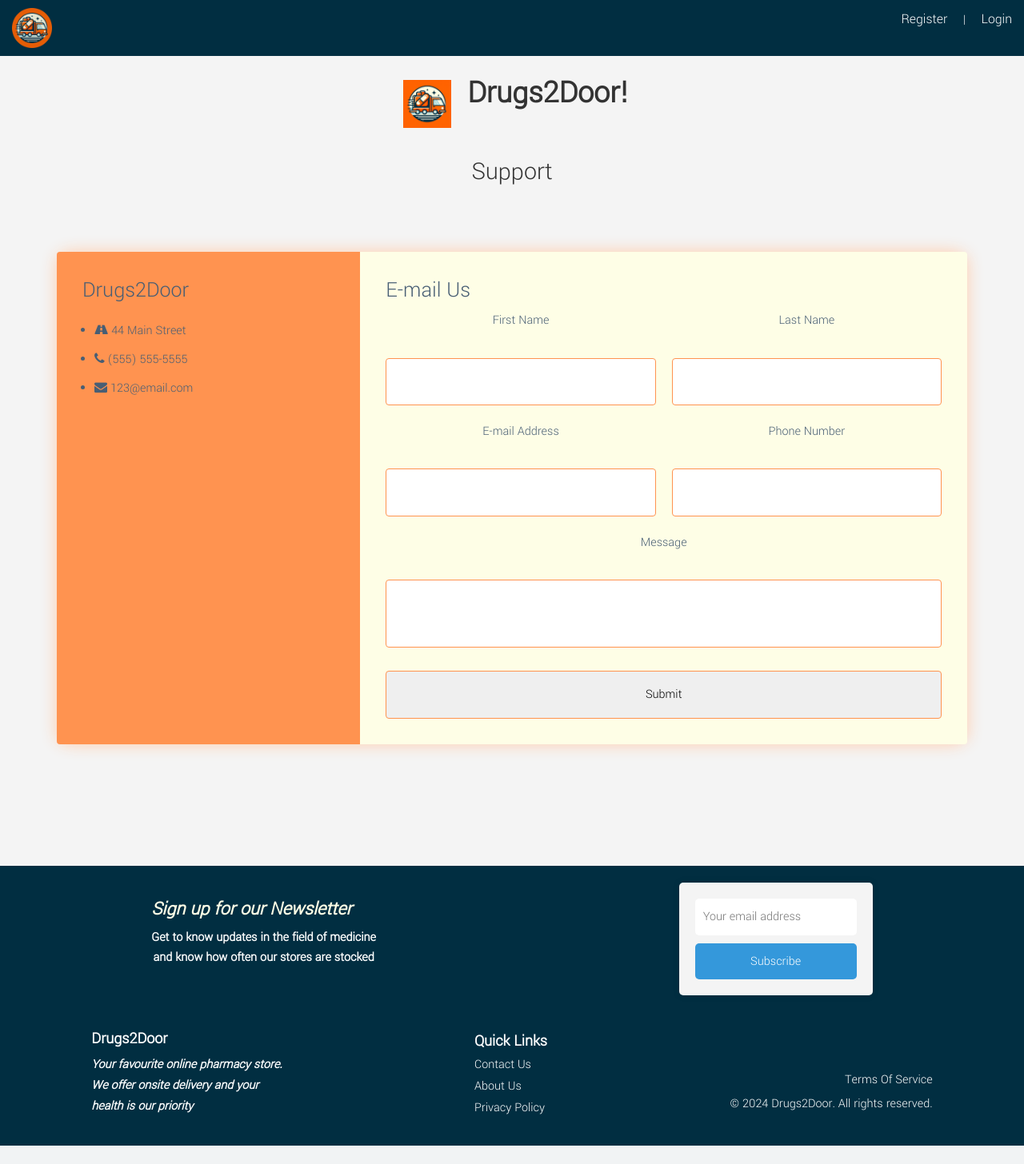
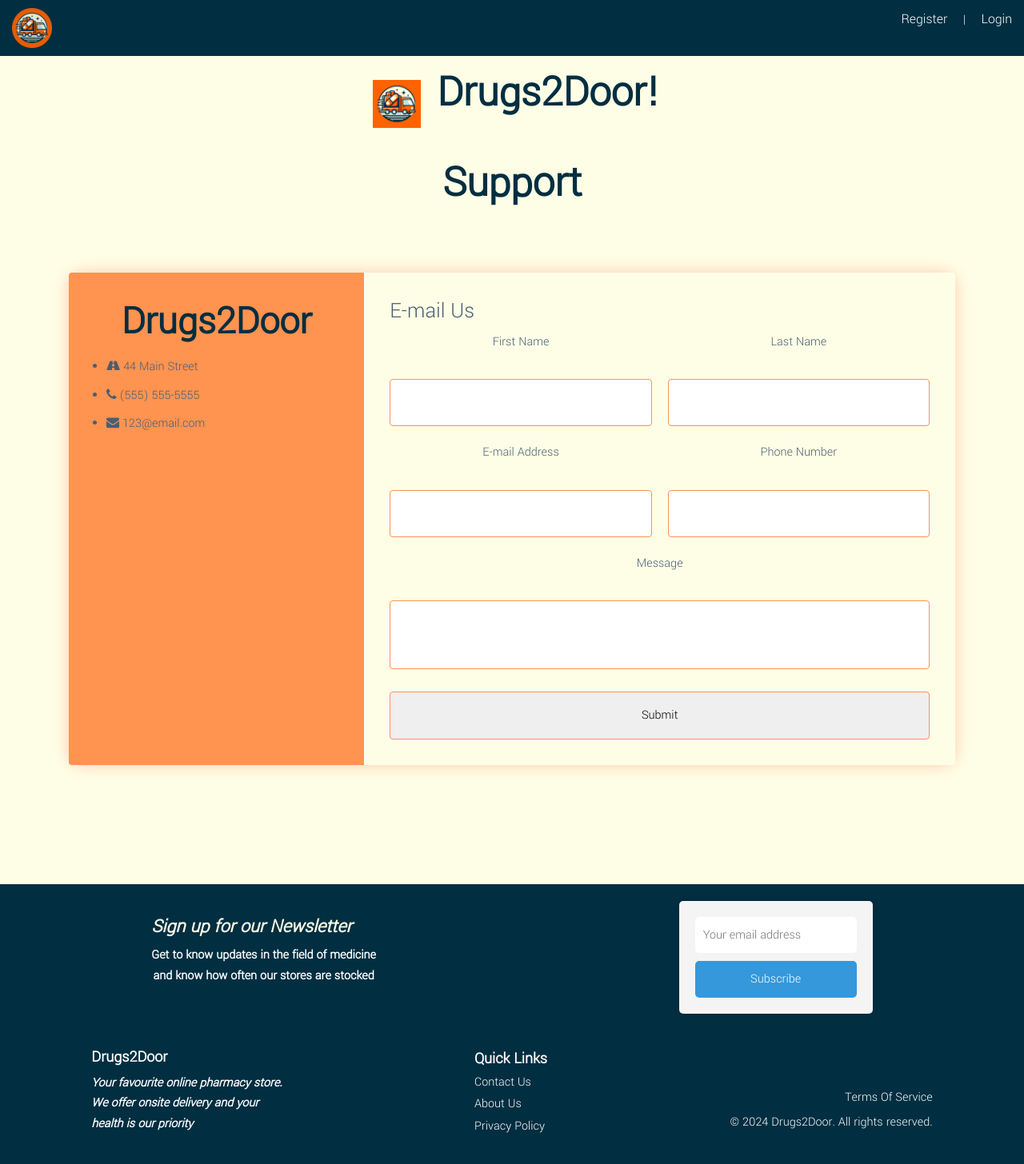
Before and after one commit to chrispoon007/Drugs2Door, a Flask app: page /support in a window 1280 px wide. Shown: the whole page at 80% size. Before the commit the page ends 1433 px from the top, so only its background shows below. Run offline with Flask 3, Linux system fonts and the light colour scheme; some libraries are stand-ins or nearby versions.

Commit message:
Made a few changes to the support page, the order page and the 'upload Prescription' Page

```diff
--- a/templates/base.html
+++ b/templates/base.html
@@ -13,6 +13,7 @@
     <script src="https://ajax.googleapis.com/ajax/libs/jquery/3.5.1/jquery.min.js"></script>
     <link rel="stylesheet" href="{{ url_for('static', filename='css/home.css') }}">
     <link rel="stylesheet" href="https://cdnjs.cloudflare.com/ajax/libs/font-awesome/4.7.0/css/font-awesome.min.css">
+
 
 </head>
 {% if request.endpoint != 'home' %}
@@ -39,6 +40,12 @@
     nav {
         background-color: #012E41;
     }
+    .fa-user {
+        color:#FF6300
+    }
+    .fa-question-circle {
+        color:#FF6300
+    }
 </style>
 {% endif %}
 <body>
@@ -52,9 +59,9 @@
         <a href="{{ url_for('upload') }}" class="h5">Upload Prescription</a>
         <a href="{{ url_for('orders') }}" class="h5">Orders</a>
             <div class="right-align d-flex align-items-center my-auto">
-                <span>Welcome <a href="{{ url_for('userdetails') }}">{{ current_user.name }}</a></span> |
-                <a href="{{ url_for('support') }}">Support</a> |
-                <a href="{{ url_for('logout') }}">Logout</a>
+                <span>Welcome,<a href="{{ url_for('userdetails') }}">{{ current_user.name }}</a></span> |
+                <a href="{{ url_for('support') }}"><i class="fa fa-question-circle"></i> Support</a> |
+                <a href="{{ url_for('logout') }}"> <i class="fa fa-user"></i> Logout</a>
         {% elif current_user.role_id == 1 %}
         <a href="{{ url_for('dashboard') }}" class="h5">Pharmacist Dashboard</a>
         <a href="{{ url_for('pharmacistdash') }}" class="h5">All Orders</a>
@@ -72,6 +79,12 @@
         {% endif %}
     </nav>
     {% if request.endpoint == 'home' %}
+    <style>
+        nav {
+        background-color: #012E41;
+    }
+    </style>
+
         <div class="wrapper">
             <div class="first-wrapper">
                 <h1> Your Dose Delivered, Stat!</h1>
--- a/templates/support.html
+++ b/templates/support.html
@@ -9,14 +9,14 @@
 }
 
 body {
-  background: #f4f4f4;
+  background: #FEFEE6;
   color: #485e74;
   line-height: 1.6;
   font-family: 'Yantramanav', sans-serif;
 }
 
 .container {
-  max-width: 1170px;
+  /* max-width: 1170px; */
   margin-left: auto;
   margin-right: auto;
   padding: 1em;
@@ -137,16 +137,28 @@ ul {
     text-align: left;
   }
 }
+ h1{
+  text-align: center;
+  color: #012E41;
+  font-weight: bold;
+  font-size: 55px;
+ }
+ h2{
+  text-align: center;
+  color: #012E41;
+  font-weight: bolder;
+  font-size: 50px;
+ }
 </style>
 
-<h2>Support</h2>
+<h1>Support</h1>
 <div class="container">
 
 	<div class="wrapper">
 
 		<!-- COMPANY INFORMATION -->
 		<div class="company-info">
-			<h3>Drugs2Door</h3>
+			<h2>Drugs2Door</h2>
 
 			<ul>
 				<li><i class="fa fa-road"></i> 44 Main Street</li>
```
Also changed, not shown: templates/orders.html (+17 -2 lines), templates/upload.html (+21 -6 lines), templates/userdetails.html (+7 -0 lines).
